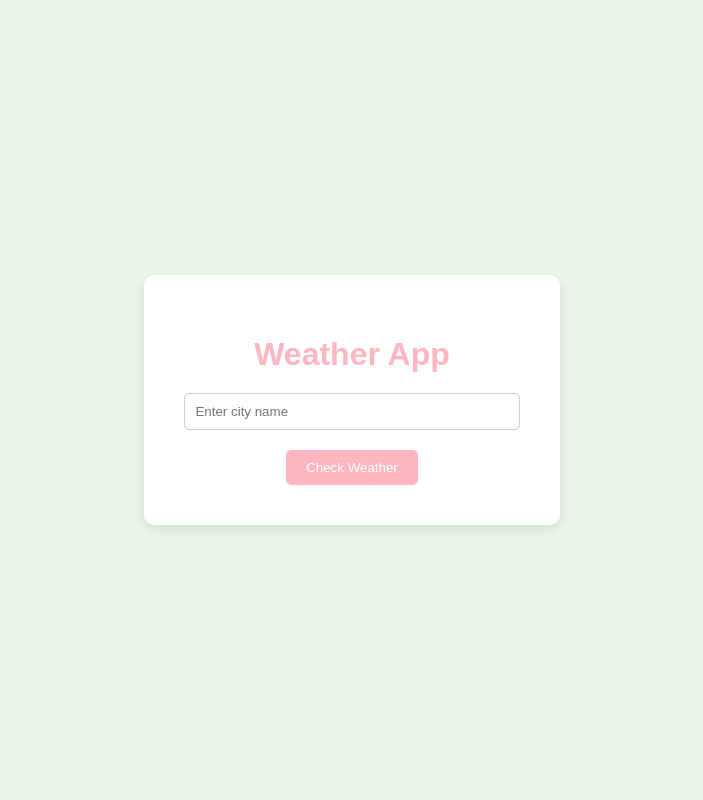
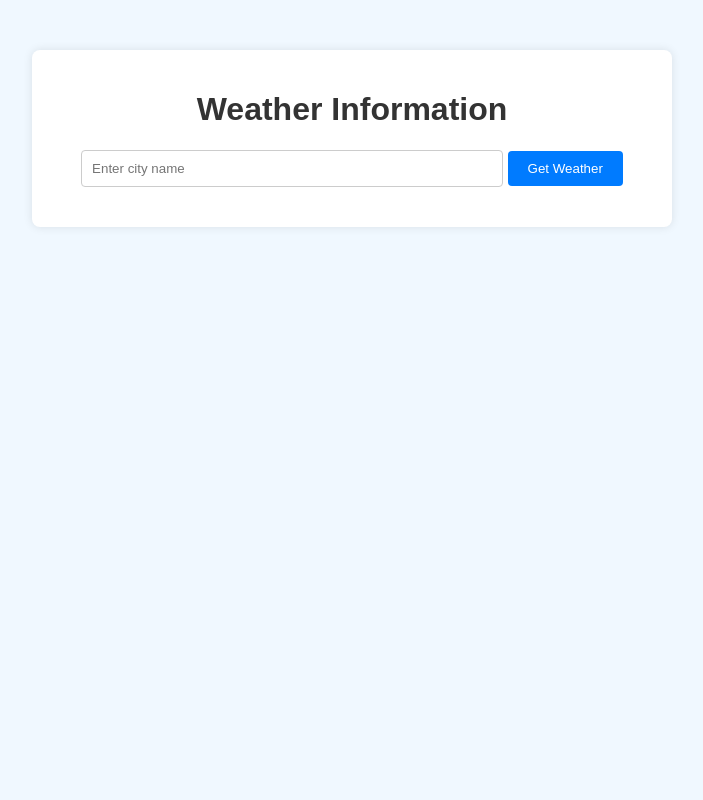
Before and after one commit to SimranNaik25/Weather-App-using-Django-., a Django app: page / in a window 1280 px wide. Shown: the whole page, without its empty margins (288-991 px from the left). Run offline with Django 5.2, Linux system fonts and the light colour scheme.

Commit message:
Update home.html

```diff
--- a/Weather/templates/Weather/home.html
+++ b/Weather/templates/Weather/home.html
@@ -7,82 +7,108 @@
     <style>
         body {
             font-family: Arial, sans-serif;
-            background-color: #e8f6e8; /* Light green background */
+            background-color: #f0f8ff;
             margin: 0;
             padding: 0;
-            display: flex;
-            justify-content: center;
-            align-items: center;
-            height: 100vh;
         }
-
-        .weather-container {
-            background-color: #ffffff; /* White background */
-            padding: 40px;
-            border-radius: 10px;
-            box-shadow: 0 4px 10px rgba(0, 0, 0, 0.1); /* Subtle shadow */
+        .container {
+            max-width: 600px;
+            margin: 50px auto;
+            padding: 20px;
+            background-color: #fff;
+            box-shadow: 0 0 10px rgba(0,0,0,0.1);
+            border-radius: 8px;
+        }
+        h1 {
             text-align: center;
-            max-width: 400px;
+            color: #333;
         }
-
-        h1 {
-            color: #ffb6c1; /* Light pink heading */
+        .form-group {
+            text-align: center;
             margin-bottom: 20px;
         }
-
-        input[type="text"] {
+        .form-group input {
             padding: 10px;
-            width: 100%;
-            border: 1px solid #cccccc; /* Light gray border */
-            border-radius: 5px;
-            margin-bottom: 20px;
-            box-sizing: border-box; /* Include padding and border in width calculation */
+            width: 80%;
+            max-width: 400px;
+            border: 1px solid #ccc;
+            border-radius: 4px;
         }
-
-        button {
+        .form-group button {
             padding: 10px 20px;
             border: none;
-            background-color: #ffb6c1; /* Light pink button */
-            color: #ffffff; /* White text */
-            border-radius: 5px;
+            background-color: #007bff;
+            color: #fff;
+            border-radius: 4px;
             cursor: pointer;
-            transition: background-color 0.3s; /* Smooth transition */
         }
-
-        button:hover {
-            background-color: #ffc0cb; /* Light pink on hover */
+        .weather-details {
+            display: flex;
+            flex-direction: column;
+            gap: 10px;
         }
-
-        .weather-info {
-            margin-top: 20px;
+        .weather-item {
+            display: flex;
+            justify-content: space-between;
+            padding: 10px;
+            border-bottom: 1px solid #ddd;
         }
-
-        p {
-            color: #556b2f; /* Dark olive text */
-            margin-bottom: 10px;
+        .weather-item:last-child {
+            border-bottom: none;
         }
-
-        img {
-            max-width: 100px; /* Limiting the width of the weather icon */
+        .label {
+            font-weight: bold;
         }
     </style>
 </head>
 <body>
-    <div class="weather-container">
-        <h1>Weather App</h1>
-        <form method="post">
-            {% csrf_token %}
-            <input type="text" name="city" placeholder="Enter city name">
-            <button type="submit">Check Weather</button>
-        </form>
+    <div class="container">
+        <h1>Weather Information</h1>
+        <div class="form-group">
+            <form method="post" action="{% url 'home' %}">
+                {% csrf_token %}
+                <input type="text" name="city" placeholder="Enter city name" required>
+                <button type="submit">Get Weather</button>
+            </form>
+        </div>
         {% if weather_data %}
             {% if weather_data.error %}
-                <p style="color: #ff0000;">{{ weather_data.error }}</p> <!-- Red error message -->
+                <p style="color: red;">{{ weather_data.error }}</p>
             {% else %}
-                <h2>{{ weather_data.city }}</h2>
-                <p>Temperature: <span style="color: #006400;">{{ weather_data.temperature }}°C</span></p> <!-- Dark green temperature -->
-                <p>Weather: {{ weather_data.description }}</p>
-                <img src="http://openweathermap.org/img/wn/{{ weather_data.icon }}.png" alt="Weather icon">
+                <div class="weather-details">
+                    <div class="weather-item">
+                        <span class="label">City:</span>
+                        <span>{{ weather_data.city }}</span>
+                    </div>
+                    <div class="weather-item">
+                        <span class="label">Temperature:</span>
+                        <span>{{ weather_data.temperature }} °C</span>
+                    </div>
+                    <div class="weather-item">
+                        <span class="label">Description:</span>
+                        <span>{{ weather_data.description }}</span>
+                    </div>
+                    <div class="weather-item">
+                        <span class="label">Humidity:</span>
+                        <span>{{ weather_data.humidity }}%</span>
+                    </div>
+                    <div class="weather-item">
+                        <span class="label">Pressure:</span>
+                        <span>{{ weather_data.pressure }} hPa</span>
+                    </div>
+                    <div class="weather-item">
+                        <span class="label">Wind Speed:</span>
+                        <span>{{ weather_data.wind_speed }} m/s</span>
+                    </div>
+                    <div class="weather-item">
+                        <span class="label">Sunrise:</span>
+                        <span>{{ weather_data.sunrise }}</span>
+                    </div>
+                    <div class="weather-item">
+                        <span class="label">Sunset:</span>
+                        <span>{{ weather_data.sunset }}</span>
+                    </div>
+                </div>
             {% endif %}
         {% endif %}
     </div>
```
